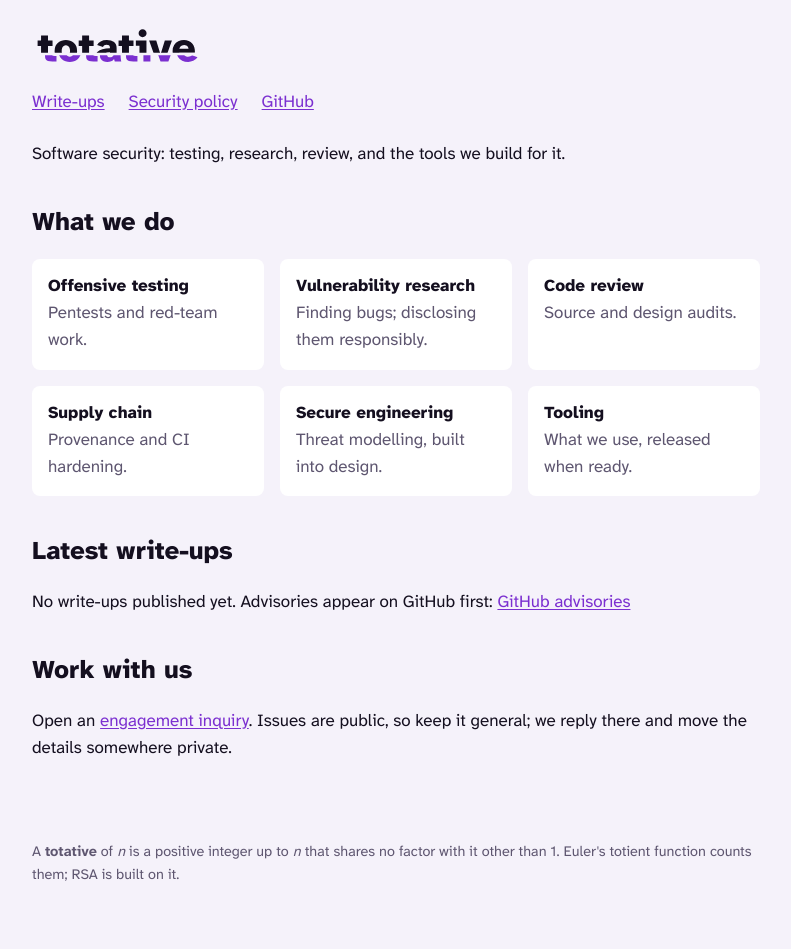
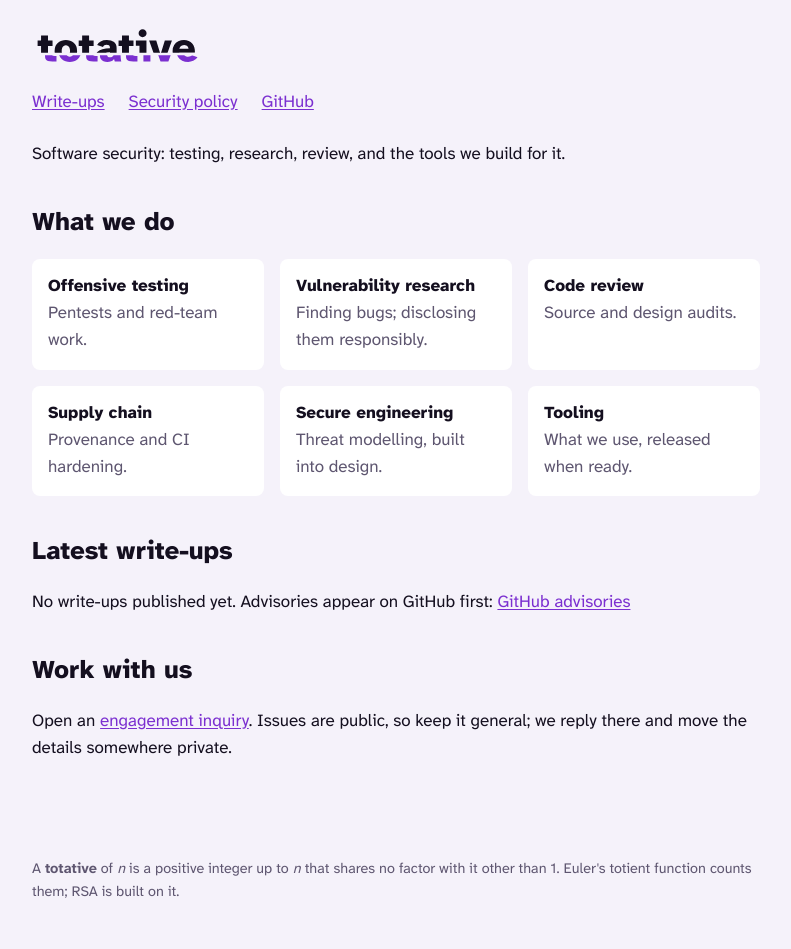
Before and after one commit to Totative/totative.github.io, a Jekyll site: the page built from index.html, in a window 1280 px wide. Shown: the whole page, without its empty margins (244-1035 px from the left). Built offline with Jekyll 4.4.1, drawn with Linux system fonts in a browser that asks for light colours.

Commit message:
fix(site): fill the viewport and pin the footer to the bottom (#1)

```diff
--- a/_layouts/default.html
+++ b/_layouts/default.html
@@ -3,6 +3,7 @@
 <head>
 <meta charset="utf-8">
 <meta name="viewport" content="width=device-width, initial-scale=1">
+<meta name="color-scheme" content="dark light">
 <meta http-equiv="Content-Security-Policy" content="default-src 'none'; style-src 'self'; img-src 'self'; font-src 'self'; base-uri 'none'; form-action 'none'">
 <meta name="referrer" content="no-referrer">
 <title>{% if page.title %}{{ page.title }} - {% endif %}Totative</title>
--- a/assets/site.css
+++ b/assets/site.css
@@ -27,9 +27,17 @@
 	box-sizing: border-box;
 }
 
+html {
+	color-scheme: dark light;
+	background: var(--bg);
+}
+
 body {
 	margin: 0;
-	background: var(--bg);
+	min-height: 100vh;
+	min-height: 100dvh;
+	display: flex;
+	flex-direction: column;
 	color: var(--ink);
 	font:
 		400 1.0625rem / 1.6 "Atkinson Hyperlegible Next",
@@ -40,6 +48,7 @@ body {
 header,
 main,
 footer {
+	width: 100%;
 	max-width: 760px;
 	margin: 0 auto;
 	padding: 0 16px;
@@ -103,6 +112,10 @@ a:focus-visible {
 	color: var(--muted);
 }
 
+main {
+	flex: 1;
+}
+
 footer {
 	margin-top: 3rem;
 	padding-top: 16px;
```
